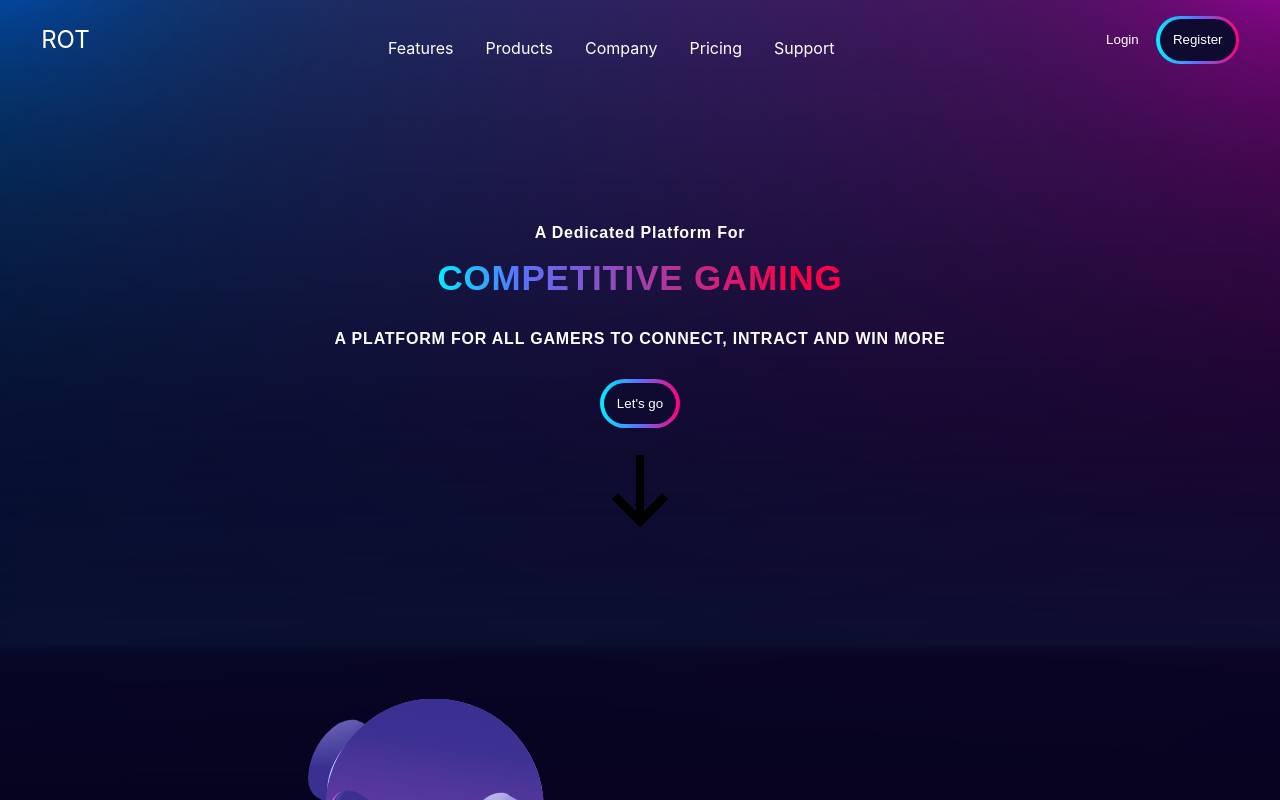
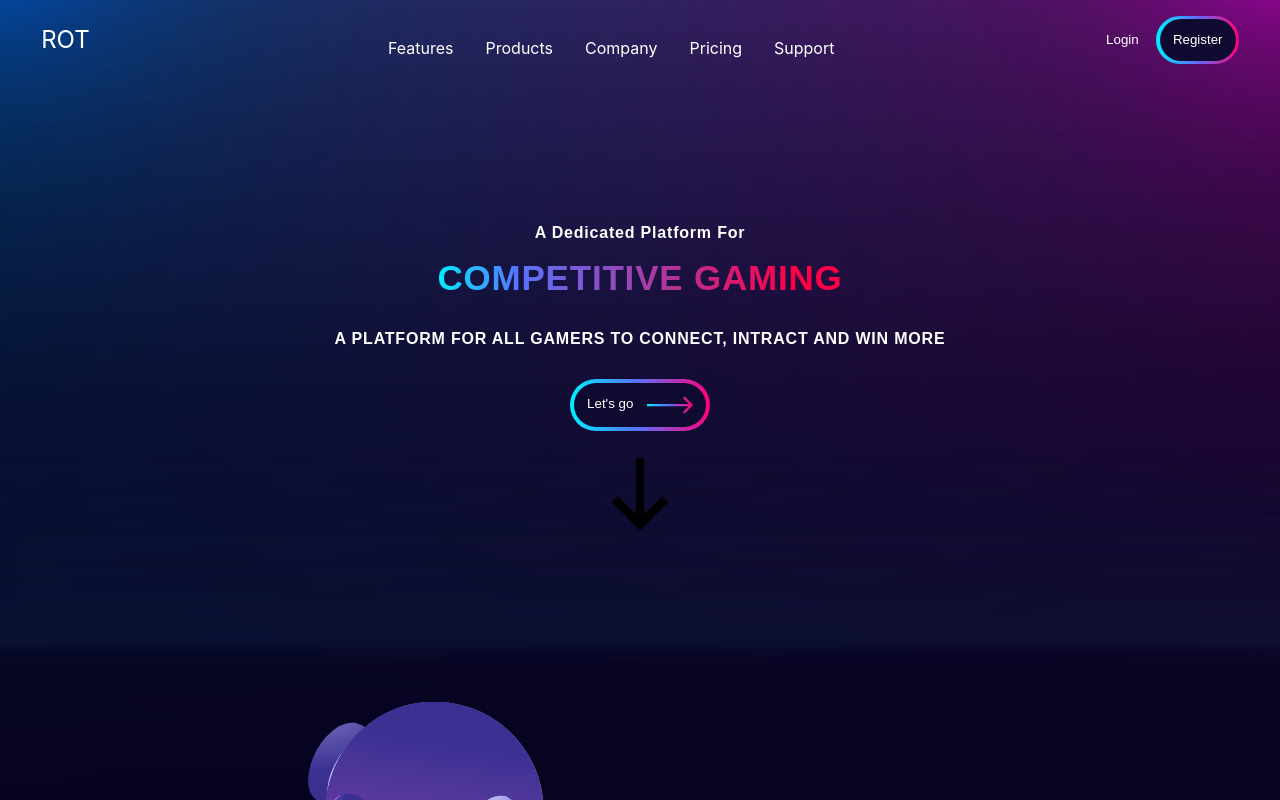
Before and after one commit to Rajaniraiyn/rot-landing-page, a Svelte app: page / in a window 1280 px wide. Shown: the top 800 px of the page. Built offline with nearby package versions, Linux system fonts and the light colour scheme.

Commit message:
➕ Add icon support in button

```diff
--- a/src/components/Button.svelte
+++ b/src/components/Button.svelte
@@ -1,8 +1,11 @@
 <script lang="ts">
     export let noBorder = false;
+    export let hasIcon = false;
 </script>
 
-<button class:no-border={noBorder}> <slot /></button>
+<button class:no-border={noBorder} class:has-icon={hasIcon}>
+        <slot />
+</button>
 
 <style>
     button {
@@ -34,4 +37,9 @@
             rgba(255, 0, 122, 1) 100%
         );
     }
+    .has-icon {
+        display: grid;
+        grid-template-columns: 1fr 1fr;
+        gap: 1em;
+    }
 </style>
--- a/src/components/Main.svelte
+++ b/src/components/Main.svelte
@@ -1,5 +1,6 @@
 <script lang="ts">
     import down from "../assets/icons8-down.gif";
+    import RightArrow from "../assets/right-arrow.svg";
     import Button from "./Button.svelte";
 </script>
 
@@ -7,8 +8,11 @@
     <span>A dedicated platform for</span>
     <span class="gradient">Competitive gaming</span>
     <p>A PLATFORM FOR ALL GAMERS TO CONNECT, INTRACT AND WIN MORE</p>
-    <Button>Let's go</Button>
-    <img src={down} alt="" />
+    <Button hasIcon>
+        Let's go
+        <img src={RightArrow} alt="right arrow" />
+    </Button>
+    <img src={down} alt="" class="scroll-to-down" />
 </header>
 
 <style>
@@ -36,7 +40,7 @@
         text-transform: capitalize;
     }
 
-    img {
+    .scroll-to-down {
         mix-blend-mode: multiply;
         -webkit-user-drag: none;
     }
```
Also changed, not shown: src/assets/right-arrow.svg (added).
